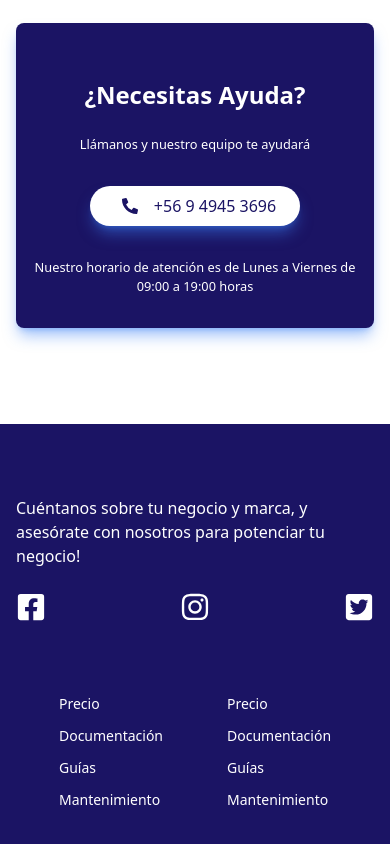
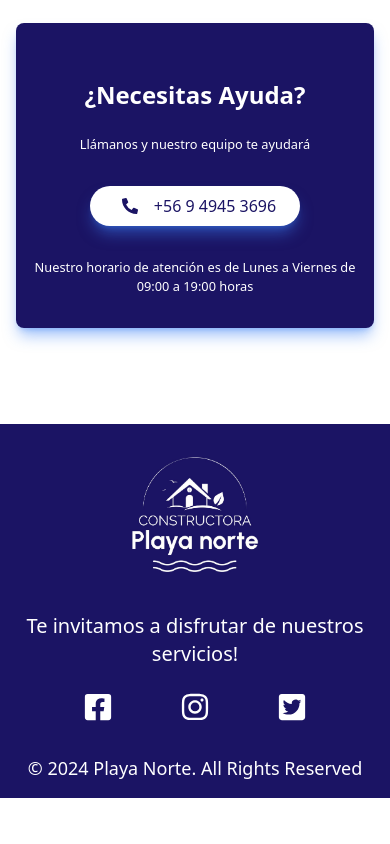
Before and after one commit to Joelherr09/cabana, a React (Create React App) app: page / in a window 390 px wide. Shown: the part 5404-6248 px from the top of the page. After the commit the page ends 6202 px from the top, so only its background shows below. Built offline with nearby package versions, Linux system fonts and the light colour scheme.

Commit message:
Update Footer.jsx

```diff
--- a/src/components/Footer.jsx
+++ b/src/components/Footer.jsx
@@ -1,4 +1,5 @@
 import React from 'react'
+import Logo from '../assets/logo.jpg'
 import {
     FaFacebookSquare,
     FaInstagram,
@@ -7,33 +8,18 @@ import {
 
 const Footer = () => {
   return (
-    <div className='bg-[#1b1464]  text-white w-full mx-auto py-16 md:px-8 lg:px-16 px-4 grid lg:grid-cols-3 gap-8'>
-        <div>
-            <p className='py-2'>Cuéntanos sobre tu negocio y marca, y asesórate con nosotros para potenciar tu negocio!</p>
-            <div className='flex justify-between md:w-[75%] my-4'>
-                <FaFacebookSquare size={30}/>
-                <FaInstagram size={30}/>
-                <FaTwitterSquare size={30}/>
+    <div className='bg-[#1b1464]  text-white w-full mx-auto md:px-8 lg:px-16 px-4'>
+        <div className='md:w-[600px] mx-auto'>
+            <div className='w-[180px] h-[180px] flex mx-auto'>
+                <img className='' src={Logo} alt="" />
             </div>
-        </div>
-        <div className='lg:col-span-2 flex justify-between mt-6 mx-auto gap-[4rem]'>
-            <div>
-                <ul className='flex flex-col gap-3'>
-                    <li className='py2 text-sm'>Precio</li>
-                    <li className='py2 text-sm'>Documentación</li>
-                    <li className='py2 text-sm'>Guías</li>
-                    <li className='py2 text-sm'>Mantenimiento</li>
-                </ul>
+            <p className='py-2 text-center text-xl text-bold'>Te invitamos a disfrutar de nuestros servicios!</p>
+            <div className='flex justify-evenly my-4'>
+                <FaFacebookSquare className='hover:scale-105 duration-300 hover:shadow-lg hover:shadow-blue-500/50' size={30}/>
+                <FaInstagram className='hover:scale-105 duration-300 hover:shadow-lg hover:shadow-blue-500/50 rounded-lg' size={30}/>
+                <FaTwitterSquare className='hover:scale-105 duration-300 hover:shadow-lg hover:shadow-blue-500/50' size={30}/>
             </div>
-            <div>
-                <ul className='flex flex-col gap-3'>
-                    <li className='py2 text-sm'>Precio</li>
-                    <li className='py2 text-sm'>Documentación</li>
-                    <li className='py2 text-sm'>Guías</li>
-                    <li className='py2 text-sm'>Mantenimiento</li>
-                </ul>
-            </div>
-
+            <p className='text-lg text-center py-4'>© 2024 Playa Norte. All Rights Reserved</p>
         </div>
     </div>
   )
```
